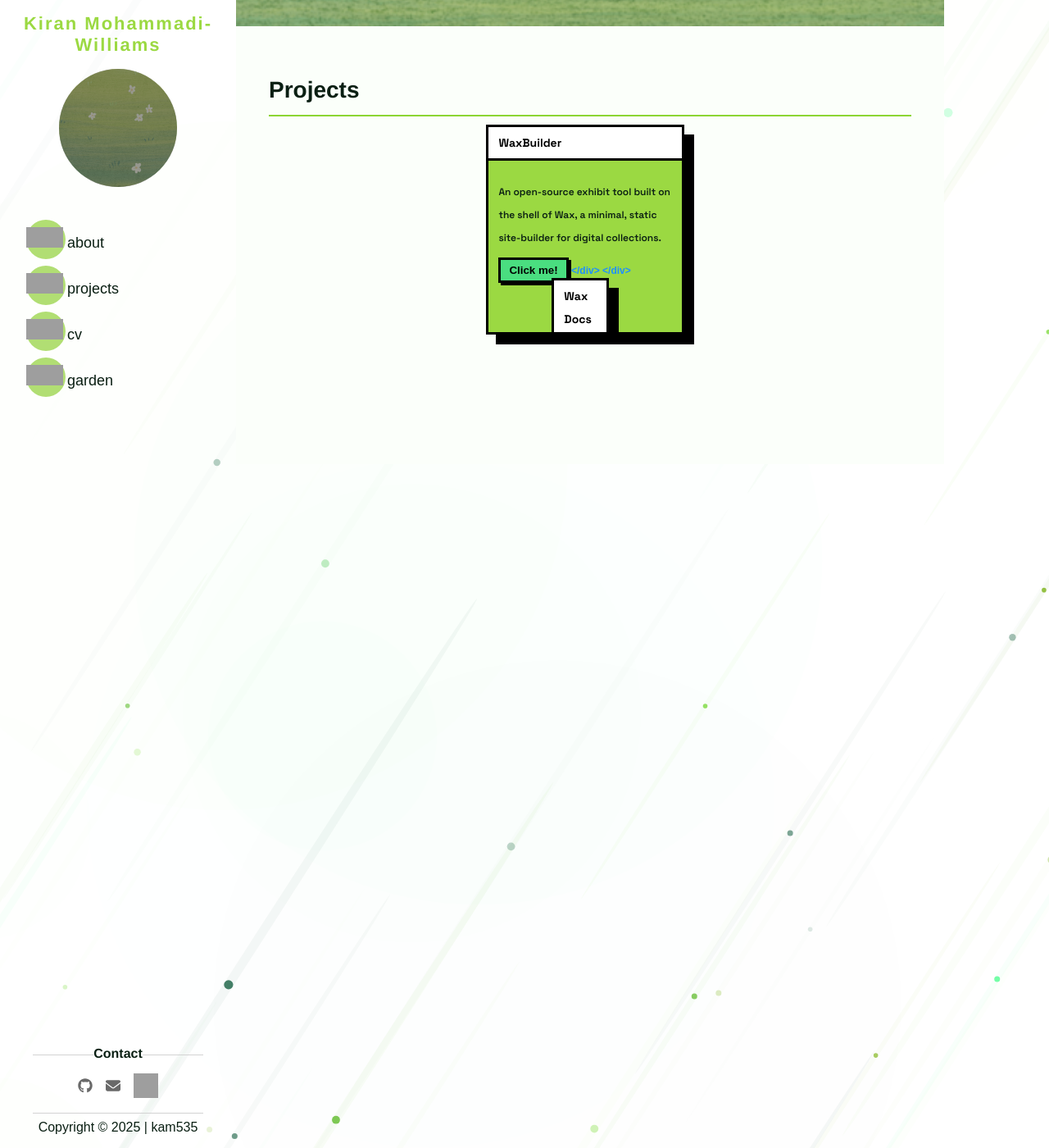
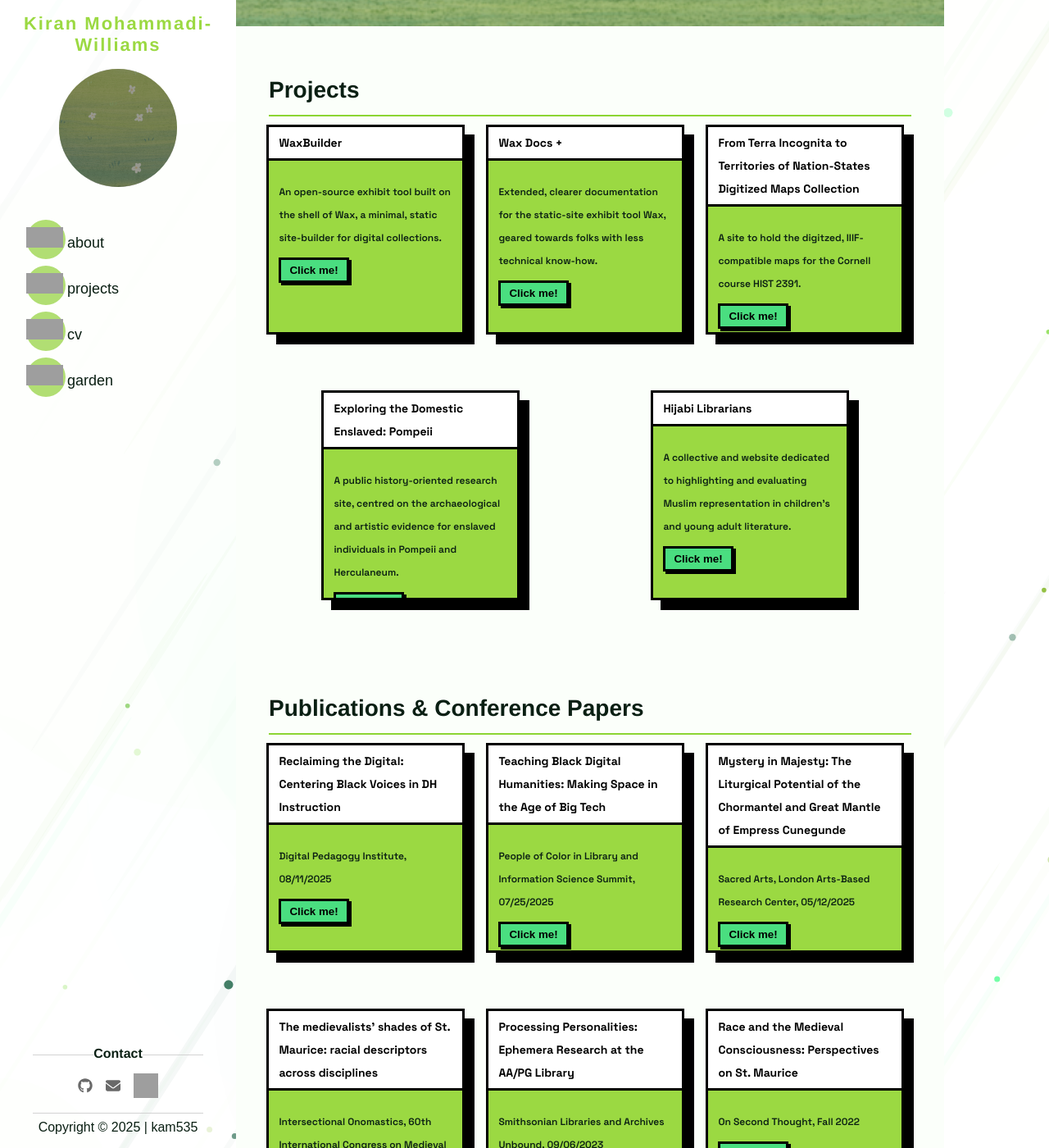
Before and after one commit to green-queen/green-queen.github.io, a Jekyll site: the page built from _pages/projects.md, in a window 1280 px wide and 1400 px high, scrolled down 500 px. Shown: the whole window at 82% size. Built offline with Jekyll 4.4.1, drawn with Linux system fonts in a browser that asks for light colours; some web fonts are replaced; some of the changed text lies outside the part shown; grey boxes are pictures that could not be loaded.

Commit message:
Update projects.md

```diff
--- a/_pages/projects.md
+++ b/_pages/projects.md
@@ -21,7 +21,7 @@ main {
       <br />
       <a href="https://green-queen.github.io">
         <button class="button">Click me!</button>
-      <a>
+      </a>
     </div>
   </div>
   <div class="card">
```
